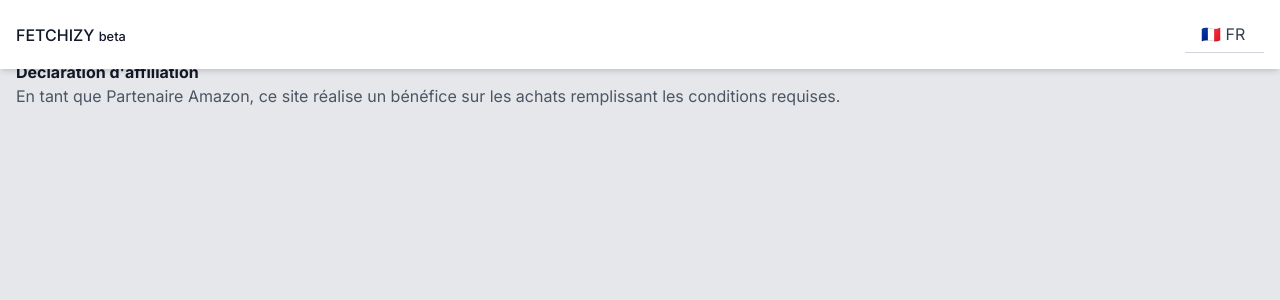
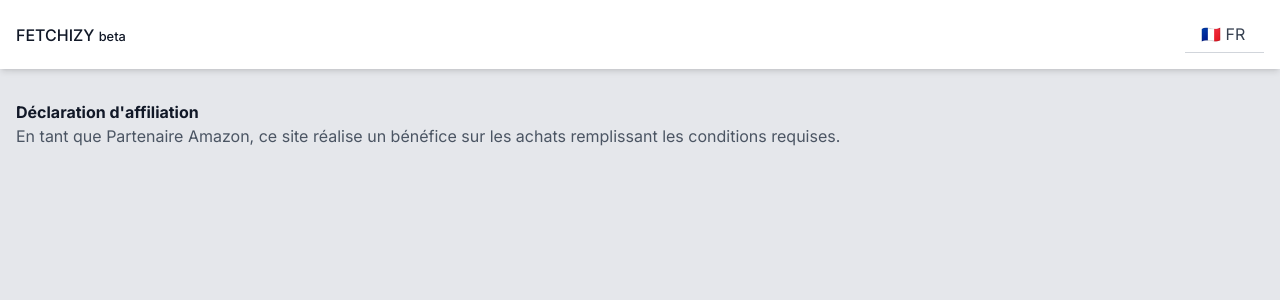
Before and after one commit to mriahi1/product-chat-2, a Next.js app: page /affiliation in a window 1280 px wide. Shown: the top 300 px of the page. Built offline with nearby package versions, Linux system fonts and the light colour scheme.

Commit message:
Fixed margin top

```diff
--- a/app/affiliation/page.tsx
+++ b/app/affiliation/page.tsx
@@ -2,25 +2,17 @@
 import React from 'react';
 import type { NextPage } from 'next';
 import Header from '@/components/Header';
-import AffiliationStatement from '@/components/AffiliationStatement';
+import AffiliationStatementContract from '@/components/AffiliationStatementContract';
 import { TranslationProvider } from '@/contexts/TranslationsContext';
-import AffiliationStatementContract from '@/components/AffiliationStatementContract';
 
 const Affiliation: NextPage = () => {
-
   return (
     <TranslationProvider>
-
-
-    <div className="container">
-      <Header />
-
-      <main
-          className={`flex flex-col md:flex-row`}
-        >
-         <AffiliationStatementContract />
+      <div className="container" style={{ marginTop: '100px' }}>
+        <Header />
+        <main className={`flex flex-col md:flex-row`}>
+          <AffiliationStatementContract />
         </main>
-
       </div>
     </TranslationProvider>
   );
```
